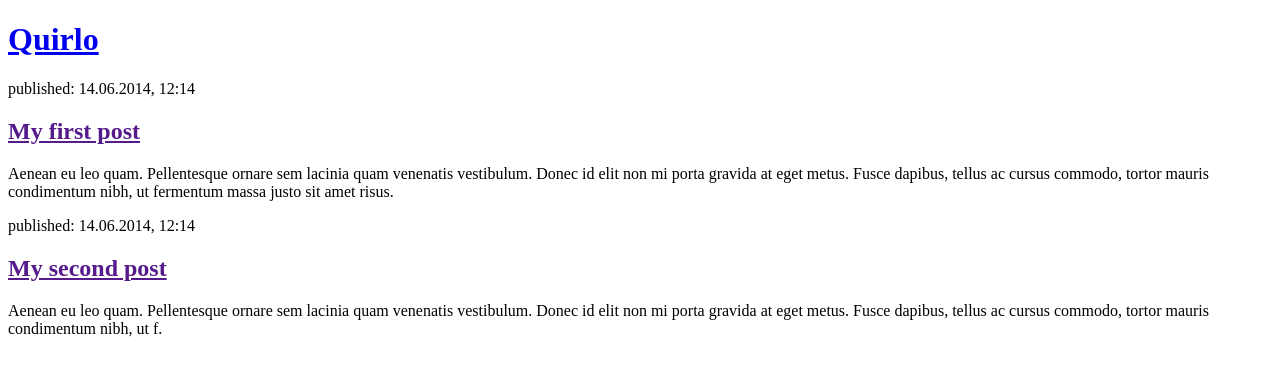
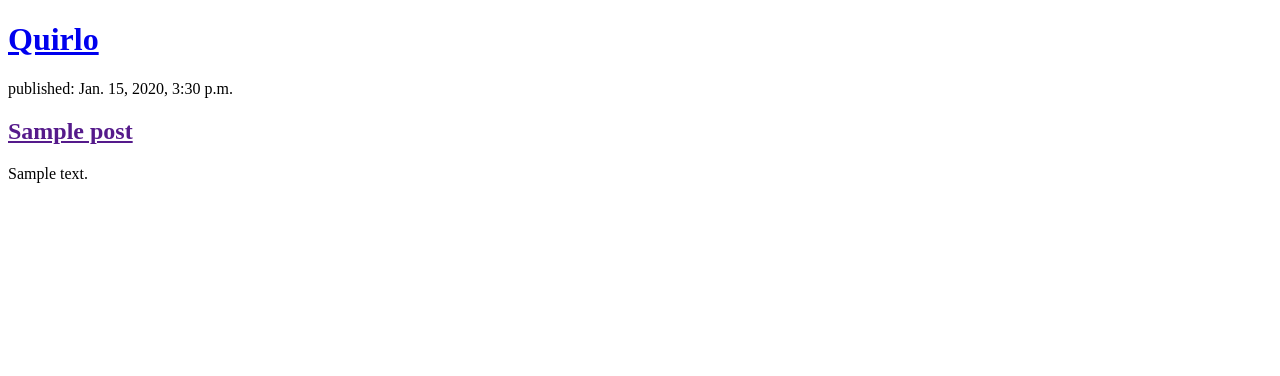
Before and after one commit to axaysushir/django_blog, a Django app: page / in a window 1280 px wide. Shown: the top 376 px of the page. Run offline with Django 3.2, Linux system fonts and the light colour scheme; tables that the repository leaves empty hold one stand-in row (values such as "Sample post").

Commit message:
add template

```diff
--- a/myblog/blog/templates/blog/post_list.html
+++ b/myblog/blog/templates/blog/post_list.html
@@ -10,16 +10,14 @@
         <h1><a href="/">Quirlo</a></h1>
     </div>
 
+    {% for post in posts %}
     <div>
-        <p>published: 14.06.2014, 12:14</p>
-        <h2><a href="">My first post</a></h2>
-        <p>Aenean eu leo quam. Pellentesque ornare sem lacinia quam venenatis vestibulum. Donec id elit non mi porta gravida at eget metus. Fusce dapibus, tellus ac cursus commodo, tortor mauris condimentum nibh, ut fermentum massa justo sit amet risus.</p>
+        <p>published: {{post.published_date}}</p>
+        <h2><a href="">{{ post.title }}</a></h2>
+        <p>{{ post.text|linebreaksbr }}</p>
     </div>
+    {% endfor %}
 
-    <div>
-        <p>published: 14.06.2014, 12:14</p>
-        <h2><a href="">My second post</a></h2>
-        <p>Aenean eu leo quam. Pellentesque ornare sem lacinia quam venenatis vestibulum. Donec id elit non mi porta gravida at eget metus. Fusce dapibus, tellus ac cursus commodo, tortor mauris condimentum nibh, ut f.</p>
-    </div>
+
 </body>
 </html>
--- a/myblog/blog/views.py
+++ b/myblog/blog/views.py
@@ -1,5 +1,7 @@
 from django.shortcuts import render
-
+from .models import Post
+from django.utils import timezone
 # Create your views here.
 def post_list(request):
-    return render(request, 'blog/post_list.html', {})
+    posts = Post.objects.filter(published_date__lte= timezone.now()).order_by('published_date')
+    return render(request, 'blog/post_list.html', {'posts': posts})
```
